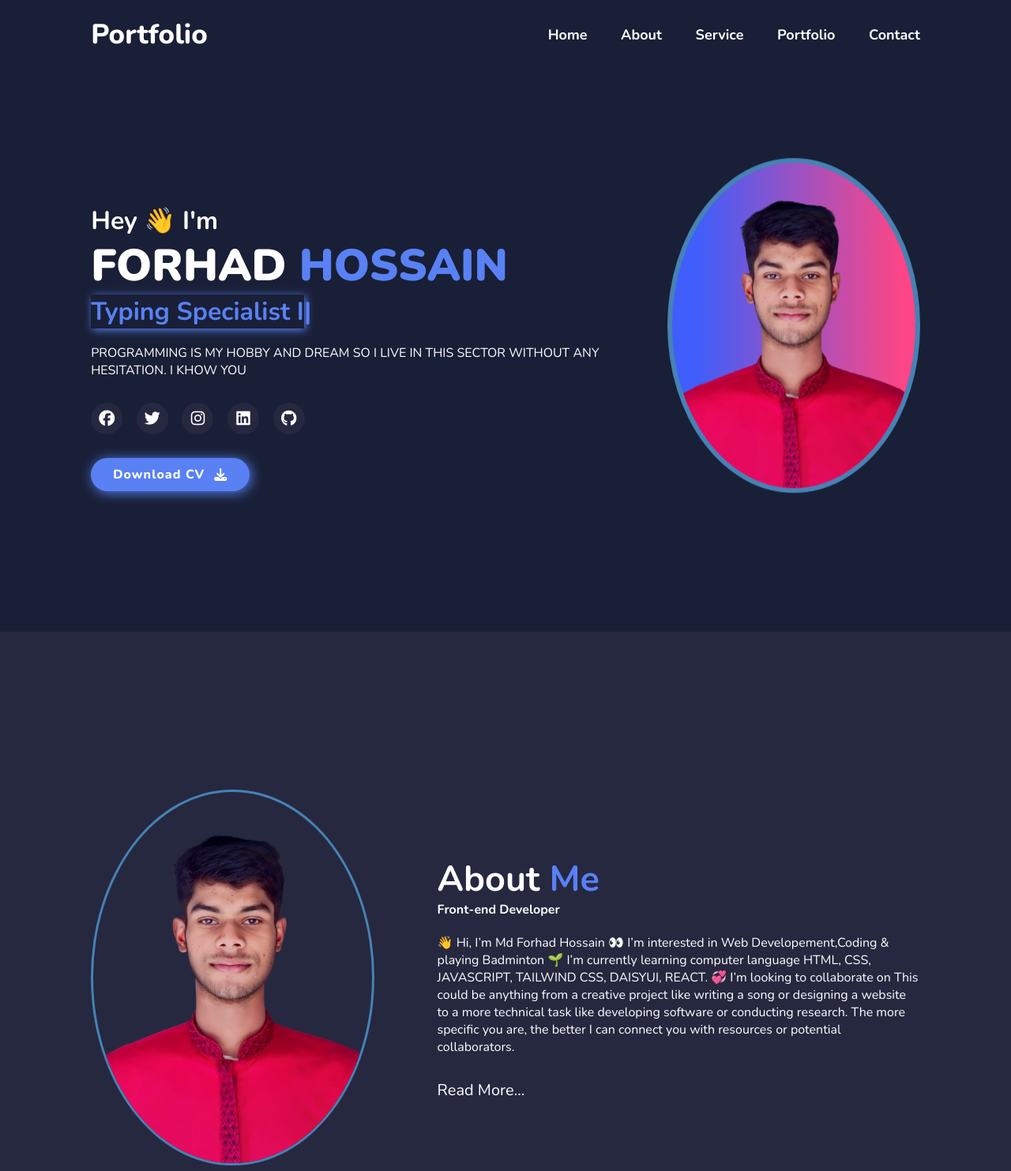
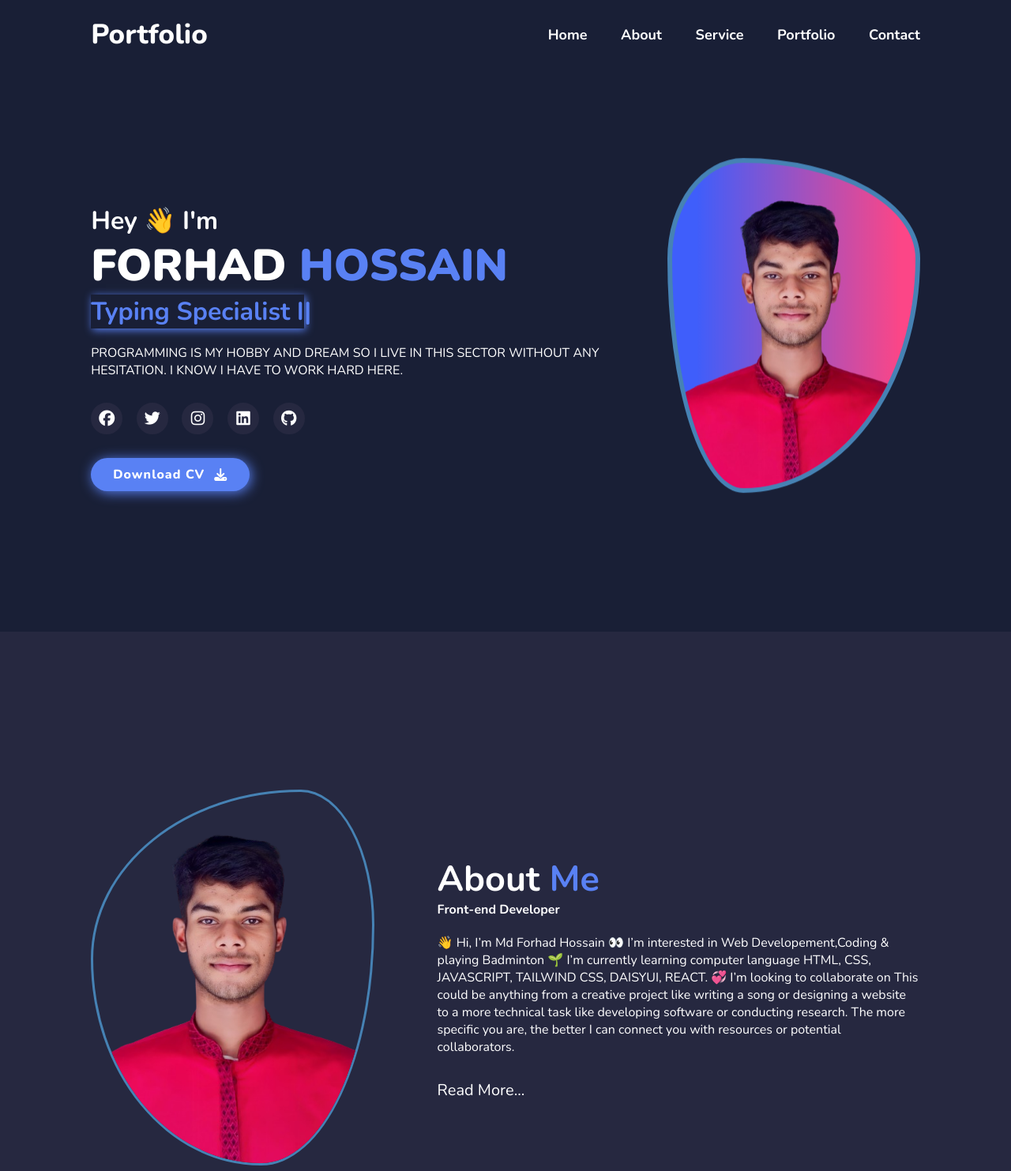
Before and after one commit to MdForhadHossainBabu/Forhad-Portfolio, a plain HTML site: page index.html in a window 1280 px wide. Shown: the top 1483 px of the page at 79% size. Drawn offline with nearby package versions, Linux system fonts and the light colour scheme.

Commit message:
added meaning full comment

```diff
--- a/index.html
+++ b/index.html
@@ -35,20 +35,20 @@
    <h1 style="font-weight: 900;">FORHAD <span>HOSSAIN</span></h1>
    <h3><span style=" box-shadow: 2px 2px 1rem #5981f4;" class="text"></span></h3>
    <p>
-PROGRAMMING IS MY HOBBY AND DREAM SO I LIVE IN THIS SECTOR WITHOUT ANY HESITATION. I KHOW YOU
+PROGRAMMING IS MY HOBBY AND DREAM SO I LIVE IN THIS SECTOR WITHOUT ANY HESITATION. I KNOW I HAVE TO WORK HARD HERE.
 </p>
    <div class="social-media">
     <a href="https://www.facebook.com/Md.ForhadHossainBabu0?mibextid=kFxxJDhhhhhhhhhhhhiidsasdfff"><i class="fa-brands fa-facebook"></i></a>
     <a href="https://twitter.com/M_ForhadHossain"><i class="fa-brands fa-twitter"></i></a>
     <a href="https://www.instagram.com/mdforhadhossainbabu/"><i class="fa-brands fa-instagram"></i></a>
     <a href="#"><i class="fa-brands fa-linkedin"></i></a>
-    <a href="https://github.com/coderforhad"><i class="fa-brands fa-github"></i></a>
+    <a href="https://github.com/MdForhadHossainBabu"><i class="fa-brands fa-github"></i></a>
    </div>
    <a href="#" class="btn" style="align-items: center; column-gap: 12px;">Download CV<i class="fa-solid fa-download"></i></a>
   </div>
 
   <div class="home-img">
-   <img id="image-profile" style="border: 6px solid steelblue; background-color: rgba(195, 74, 9, 0.744); border-radius: 50%;" src="assets/f.png" alt="">
+   <img id="image-profile" style="border: 6px solid steelblue; background-color: rgba(195, 74, 9, 0.744); border-radius: 30% 70% 70% 30% / 30% 30% 70% 70% " src="assets/f.png" alt="">
   </div>
  </section>
 
@@ -56,7 +56,7 @@ PROGRAMMING IS MY HOBBY AND DREAM SO I LIVE IN THIS SECTOR WITHOUT ANY HESITATIO
 
  <section class="about" id="about">
   <div class="about-img">
-   <img style="border: 3px solid steelblue; border-radius: 50%;" src="assets/f.png" alt="">
+   <img style="border: 3px solid steelblue; border-radius: 74% 26% 40% 60% / 45% 36% 64% 55% " src="assets/f.png" alt="">
   </div>
 
   <div class="about-content">
```
